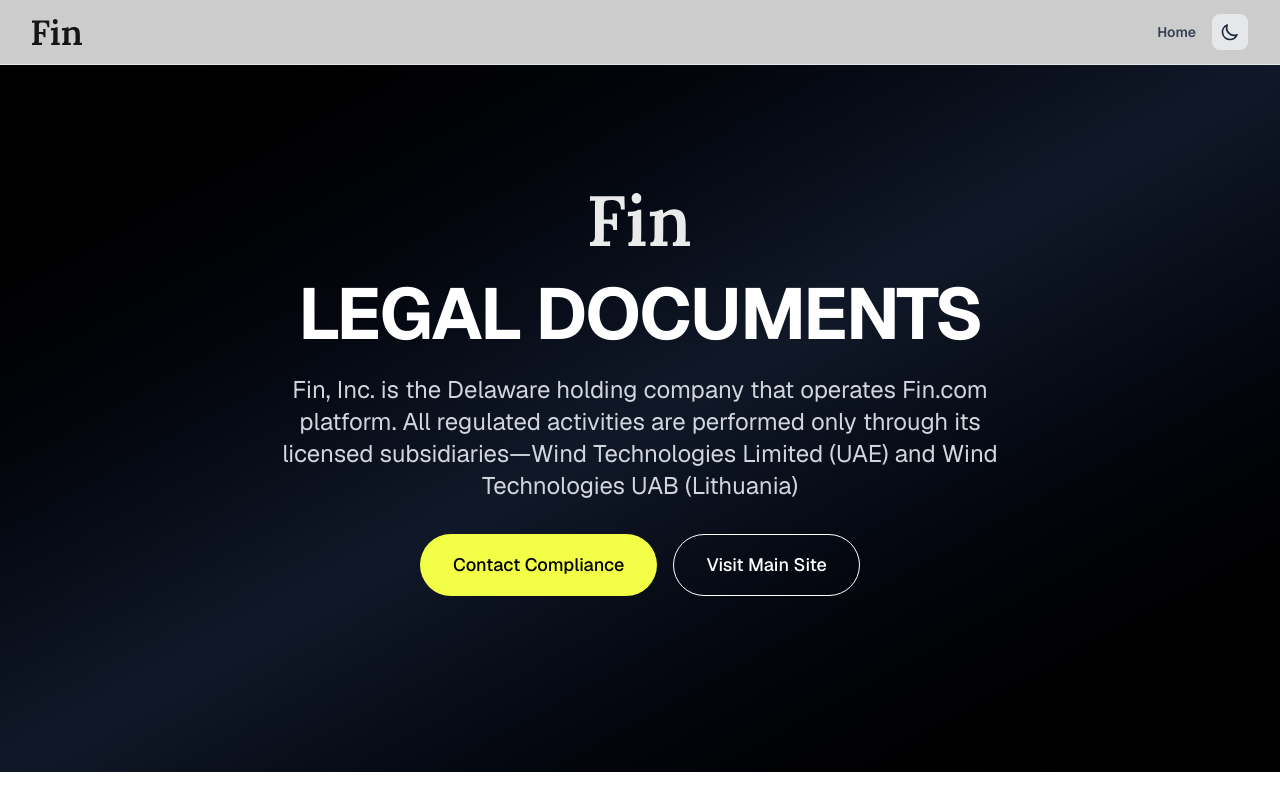
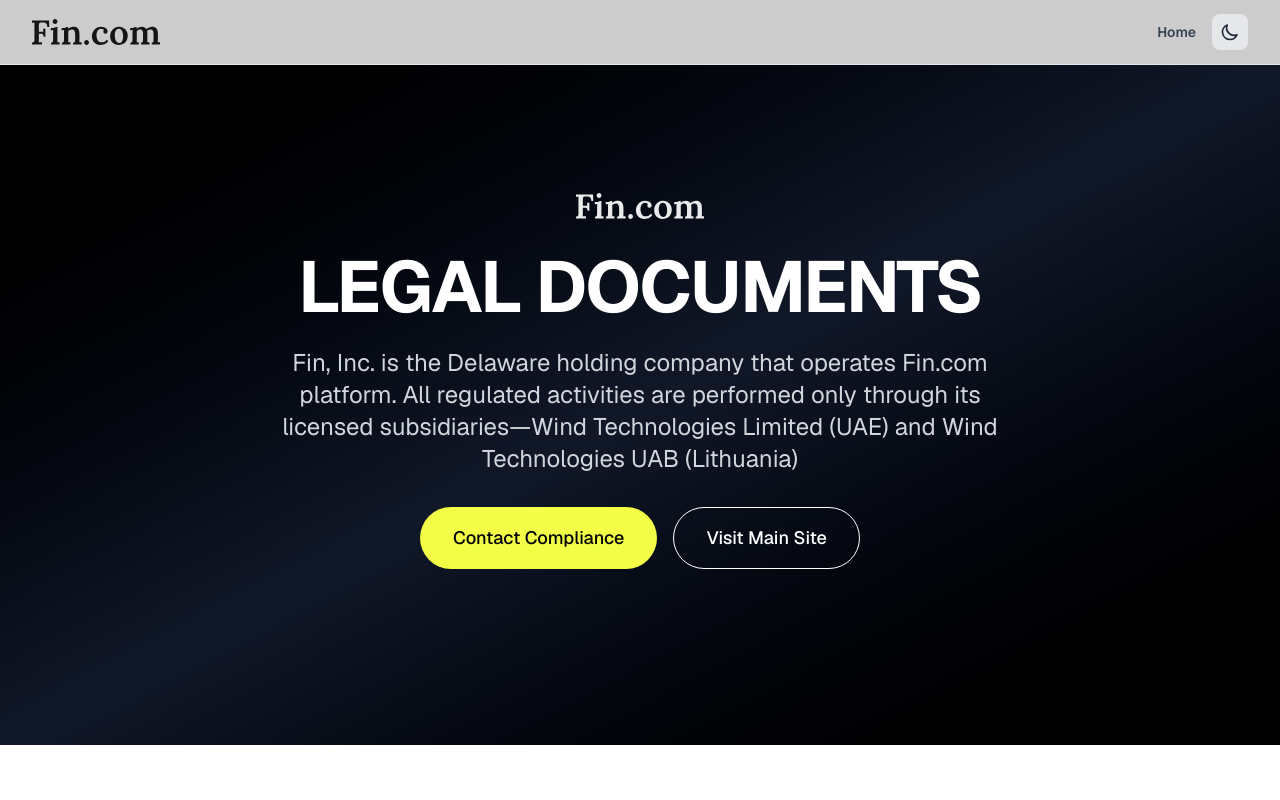
Before and after one commit to 0xavalon/legal-web, a Next.js app: page / in a window 1280 px wide. Shown: the top 800 px of the page. Built offline with nearby package versions, Linux system fonts and the light colour scheme.

Commit message:
feat: fin logo update

```diff
--- a/package.json
+++ b/package.json
@@ -13,9 +13,9 @@
   },
   "dependencies": {
     "clsx": "^2.1.1",
-    "next": "16.0.3",
-    "react": "19.2.0",
-    "react-dom": "19.2.0",
+    "next": "16.0.7",
+    "react": "19.2.1",
+    "react-dom": "19.2.1",
     "tailwind-merge": "^3.4.0"
   },
   "devDependencies": {
--- a/src/app/page.tsx
+++ b/src/app/page.tsx
@@ -15,10 +15,10 @@
             <div className="mb-8 flex justify-center">
               <Image
                 src="/logo.svg"
-                alt="Fin Logo"
-                width={100}
-                height={80}
-                className="invert"
+                alt="Fin.com"
+                width={161}
+                height={33}
+                className="invert w-32"
                 priority
               />
             </div>
--- a/src/components/Navbar.tsx
+++ b/src/components/Navbar.tsx
@@ -17,7 +17,7 @@
               alt={NAVBAR_DATA.logo.alt}
               width={NAVBAR_DATA.logo.width}
               height={NAVBAR_DATA.logo.height}
-              className="dark:invert"
+              className="dark:invert w-32"
               priority
             />
           </Link>
--- a/src/constant/components.ts
+++ b/src/constant/components.ts
@@ -301,9 +301,9 @@
 export const NAVBAR_DATA: NavbarData = {
   logo: {
     src: "/logo.svg",
-    alt: "Fin Logo",
-    width: 50,
-    height: 40,
+    alt: "Fin.com",
+    width: 161,
+    height: 33,
   },
   navigation: [
     {
```
Also changed, not shown: public/logo.svg, 1 other file (tests, documents, lock files or other folders).
